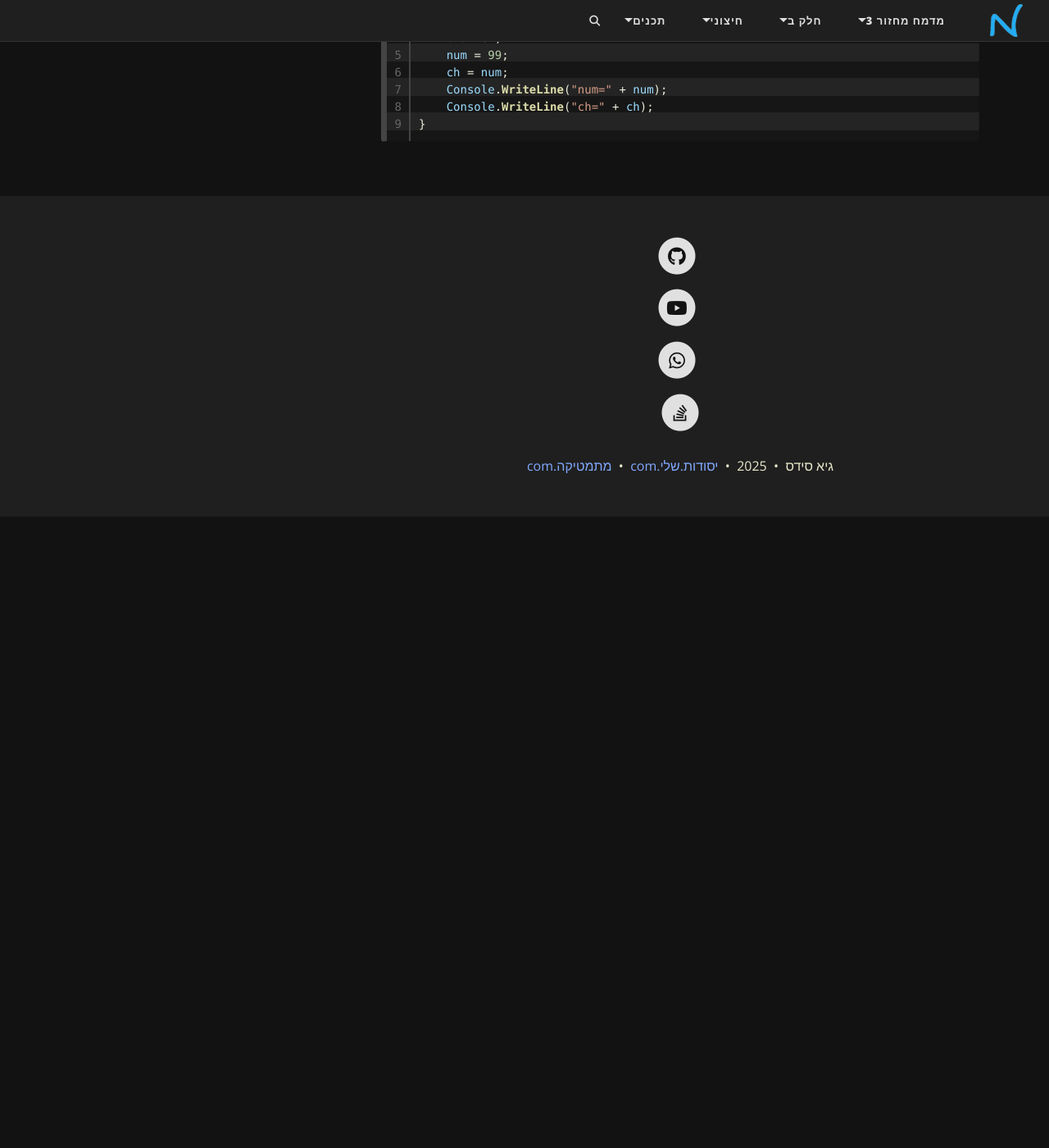
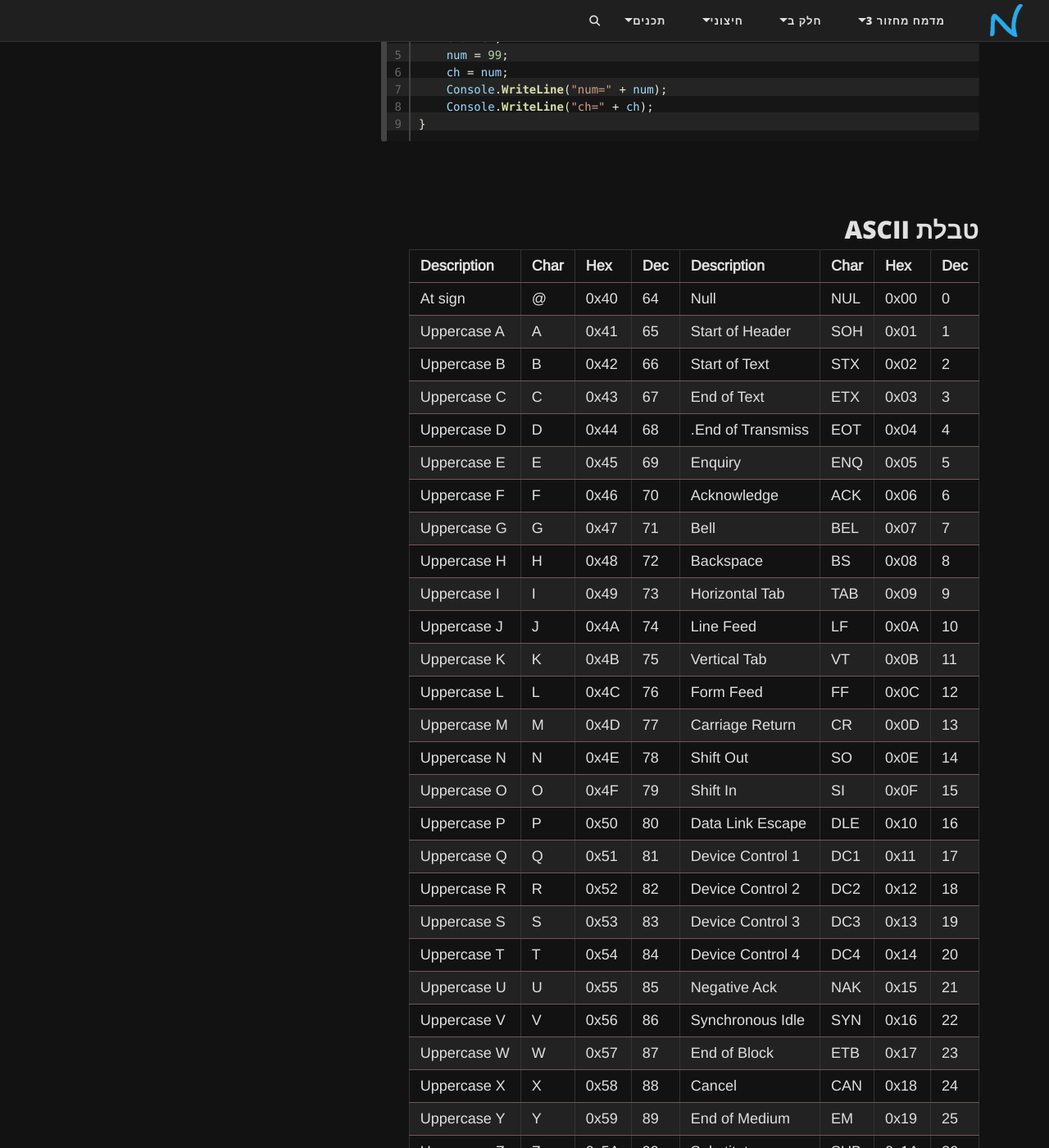
Before and after one commit to 3strategy/BeautifulYesodot, a Jekyll site: the page built from cs/Chapter1Char.md, in a window 1280 px wide and 1400 px high, scrolled down 2253 px. Shown: the whole window at 82% size. Built offline with Jekyll 4.4.1, drawn with Linux system fonts in a browser that asks for light colours; comment, search, counter and statistics services are not loaded; before the commit the page ends 2883 px from its top, so only the background shows below that; some of the changed text lies outside the part shown.

Commit message:
עדכון ללינקים בפרק 4. תוספת טבלת ascii

```diff
--- a/cs/Chapter1Char.md
+++ b/cs/Chapter1Char.md
@@ -84,3 +84,74 @@ string emoji = "😀";
     Console.WriteLine("ch=" + ch);
 }
 {% endhighlight %}
+
+
+
+## טבלת ASCII
+
+| Dec | Hex  | Char | Description      | Dec | Hex  | Char | Description      |
+|-----|------|------|------------------|-----|------|------|------------------|
+| 0   | 0x00 | NUL  | Null             | 64  | 0x40 | @    | At sign          |
+| 1   | 0x01 | SOH  | Start of Header  | 65  | 0x41 | A    | Uppercase A      |
+| 2   | 0x02 | STX  | Start of Text    | 66  | 0x42 | B    | Uppercase B      |
+| 3   | 0x03 | ETX  | End of Text      | 67  | 0x43 | C    | Uppercase C      |
+| 4   | 0x04 | EOT  | End of Transmiss.| 68  | 0x44 | D    | Uppercase D      |
+| 5   | 0x05 | ENQ  | Enquiry          | 69  | 0x45 | E    | Uppercase E      |
+| 6   | 0x06 | ACK  | Acknowledge      | 70  | 0x46 | F    | Uppercase F      |
+| 7   | 0x07 | BEL  | Bell             | 71  | 0x47 | G    | Uppercase G      |
+| 8   | 0x08 | BS   | Backspace        | 72  | 0x48 | H    | Uppercase H      |
+| 9   | 0x09 | TAB  | Horizontal Tab   | 73  | 0x49 | I    | Uppercase I      |
+| 10  | 0x0A | LF   | Line Feed        | 74  | 0x4A | J    | Uppercase J      |
+| 11  | 0x0B | VT   | Vertical Tab     | 75  | 0x4B | K    | Uppercase K      |
+| 12  | 0x0C | FF   | Form Feed        | 76  | 0x4C | L    | Uppercase L      |
+| 13  | 0x0D | CR   | Carriage Return  | 77  | 0x4D | M    | Uppercase M      |
+| 14  | 0x0E | SO   | Shift Out        | 78  | 0x4E | N    | Uppercase N      |
+| 15  | 0x0F | SI   | Shift In         | 79  | 0x4F | O    | Uppercase O      |
+| 16  | 0x10 | DLE  | Data Link Escape | 80  | 0x50 | P    | Uppercase P      |
+| 17  | 0x11 | DC1  | Device Control 1 | 81  | 0x51 | Q    | Uppercase Q      |
+| 18  | 0x12 | DC2  | Device Control 2 | 82  | 0x52 | R    | Uppercase R      |
+| 19  | 0x13 | DC3  | Device Control 3 | 83  | 0x53 | S    | Uppercase S      |
+| 20  | 0x14 | DC4  | Device Control 4 | 84  | 0x54 | T    | Uppercase T      |
+| 21  | 0x15 | NAK  | Negative Ack     | 85  | 0x55 | U    | Uppercase U      |
+| 22  | 0x16 | SYN  | Synchronous Idle | 86  | 0x56 | V    | Uppercase V      |
+| 23  | 0x17 | ETB  | End of Block     | 87  | 0x57 | W    | Uppercase W      |
+| 24  | 0x18 | CAN  | Cancel           | 88  | 0x58 | X    | Uppercase X      |
+| 25  | 0x19 | EM   | End of Medium    | 89  | 0x59 | Y    | Uppercase Y      |
+| 26  | 0x1A | SUB  | Substitute       | 90  | 0x5A | Z    | Uppercase Z      |
+| 27  | 0x1B | ESC  | Escape           | 91  | 0x5B | [    | Left Bracket     |
+| 28  | 0x1C | FS   | File Separator   | 92  | 0x5C | \    | Backslash        |
+| 29  | 0x1D | GS   | Group Separator  | 93  | 0x5D | ]    | Right Bracket    |
+| 30  | 0x1E | RS   | Record Separator | 94  | 0x5E | ^    | Caret            |
+| 31  | 0x1F | US   | Unit Separator   | 95  | 0x5F | _    | Underscore       |
+| 32  | 0x20 | (sp) | Space            | 96  | 0x60 | `    | Grave Accent     |
+| 33  | 0x21 | !    | Exclamation Mark | 97  | 0x61 | a    | Lowercase a      |
+| 34  | 0x22 | "    | Double Quote     | 98  | 0x62 | b    | Lowercase b      |
+| 35  | 0x23 | #    | Number Sign      | 99  | 0x63 | c    | Lowercase c      |
+| 36  | 0x24 | $    | Dollar Sign      | 100 | 0x64 | d    | Lowercase d      |
+| 37  | 0x25 | %    | Percent Sign     | 101 | 0x65 | e    | Lowercase e      |
+| 38  | 0x26 | &    | Ampersand        | 102 | 0x66 | f    | Lowercase f      |
+| 39  | 0x27 | '    | Apostrophe       | 103 | 0x67 | g    | Lowercase g      |
+| 40  | 0x28 | (    | Left Parenthesis | 104 | 0x68 | h    | Lowercase h      |
+| 41  | 0x29 | )    | Right Parenthesis| 105 | 0x69 | i    | Lowercase i      |
+| 42  | 0x2A | *    | Asterisk         | 106 | 0x6A | j    | Lowercase j      |
+| 43  | 0x2B | +    | Plus Sign        | 107 | 0x6B | k    | Lowercase k      |
+| 44  | 0x2C | ,    | Comma            | 108 | 0x6C | l    | Lowercase l      |
+| 45  | 0x2D | -    | Hyphen           | 109 | 0x6D | m    | Lowercase m      |
+| 46  | 0x2E | .    | Period           | 110 | 0x6E | n    | Lowercase n      |
+| 47  | 0x2F | /    | Slash            | 111 | 0x6F | o    | Lowercase o      |
+| 48  | 0x30 | 0    | Digit Zero       | 112 | 0x70 | p    | Lowercase p      |
+| 49  | 0x31 | 1    | Digit One        | 113 | 0x71 | q    | Lowercase q      |
+| 50  | 0x32 | 2    | Digit Two        | 114 | 0x72 | r    | Lowercase r      |
+| 51  | 0x33 | 3    | Digit Three      | 115 | 0x73 | s    | Lowercase s      |
+| 52  | 0x34 | 4    | Digit Four       | 116 | 0x74 | t    | Lowercase t      |
+| 53  | 0x35 | 5    | Digit Five       | 117 | 0x75 | u    | Lowercase u      |
+| 54  | 0x36 | 6    | Digit Six        | 118 | 0x76 | v    | Lowercase v      |
+| 55  | 0x37 | 7    | Digit Seven      | 119 | 0x77 | w    | Lowercase w      |
+| 56  | 0x38 | 8    | Digit Eight      | 120 | 0x78 | x    | Lowercase x      |
+| 57  | 0x39 | 9    | Digit Nine       | 121 | 0x79 | y    | Lowercase y      |
+| 58  | 0x3A | :    | Colon            | 122 | 0x7A | z    | Lowercase z      |
+| 59  | 0x3B | ;    | Semicolon        | 123 | 0x7B | {    | Left Brace       |
+| 60  | 0x3C | <    | Less Than        | 124 | 0x7C | \|   | Vertical Bar      |
+| 61  | 0x3D | =    | Equal Sign       | 125 | 0x7D | }    | Right Brace      |
+| 62  | 0x3E | >    | Greater Than     | 126 | 0x7E | ~    | Tilde            |
+| 63  | 0x3F | ?    | Question Mark    | 127 | 0x7F | DEL  | Delete           |
```
Also changed, not shown: cs2/VideoLinks/Chapter4VidLinks.md (+14 -15 lines).
